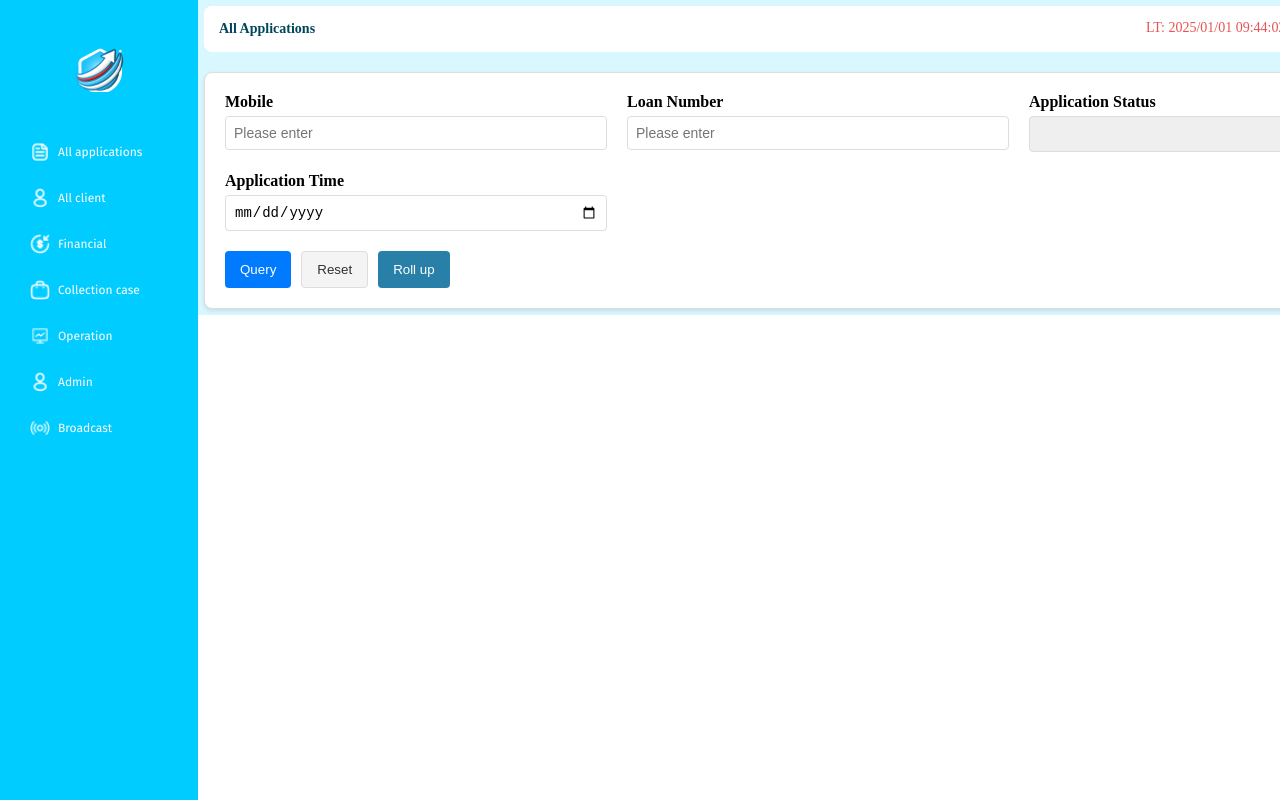
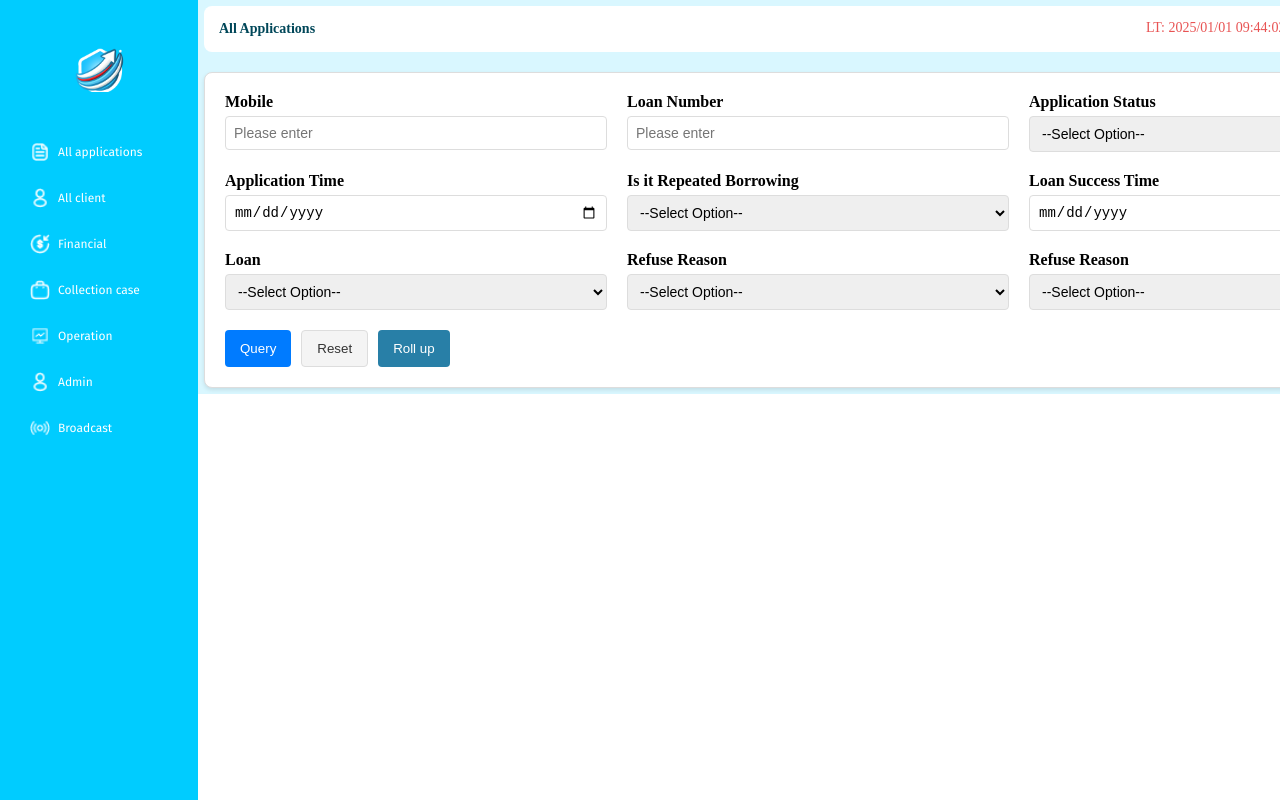
Before and after one commit to Preye-Dobra/crednow_admin_dashboard, a Vue app: page /dashboard in a window 1280 px wide. Shown: the top 800 px of the page. Built offline with nearby package versions, Linux system fonts and the light colour scheme.

Commit message:
Update main.vue

```diff
--- a/src/components/dashboard/main.vue
+++ b/src/components/dashboard/main.vue
@@ -25,7 +25,13 @@
               v-bind="field.props"
               :id="field.name"
               v-model="formData[field.name]"
-            />
+            >
+              <!-- Add default select option -->
+              <template v-if="field.type === 'select'">
+                <option disabled value="">{{ field.props.placeholder || "--Select Option--" }}</option>
+                <option v-for="(option, idx) in field.props.options" :key="idx" :value="option">{{ option }}</option>
+              </template>
+            </component>
           </div>
         </div>
 
@@ -55,9 +61,13 @@ export default {
       fields: [
         { name: "mobile", label: "Mobile", type: "input", props: { type: "text", placeholder: "Please enter" } },
         { name: "loanNumber", label: "Loan Number", type: "input", props: { type: "text", placeholder: "Please enter" } },
-        { name: "applicationStatus", label: "Application Status", type: "select", props: { options: ["--Select Option--", "Approved", "Rejected"] } },
+        { name: "applicationStatus", label: "Application Status", type: "select", props: { options: ["--Select Option--","Approved", "Rejected"], placeholder: "--Select Application Status--" } },
         { name: "applicationTime", label: "Application Time", type: "input", props: { type: "date" } },
-        // ...other fields
+        { name: "isItRepeatedBorrowing", label: "Is it Repeated Borrowing", type: "select", props: { options: ["--Select Option--","Yes", "No"], placeholder: "--Select Repeated Borrowing--" } },
+        { name: "loanSuccessTime", label: "Loan Success Time", type: "input", props: { type: "date" } },
+        { name: "loanTimeType", label: "Loan", type: "select", props: { options: ["--Select Option--","Yes", "No"], placeholder: "--Select Loan Time Type--" } },
+                { name: "refuseReason", label: "Refuse Reason", type: "select", props: { options: ["--Select Option--","ilegible", "No"], placeholder: "--Select Loan Time Type--" } },
+                  { name: "productName", label: "Refuse Reason", type: "select", props: { options: ["--Select Option--","ilegible", "No"], placeholder: "--Select Loan Time Type--" } },
       ],
     };
   },
@@ -77,7 +87,7 @@ export default {
 
 <style scoped>
 .main-content {
- padding: 6px;
+  padding: 6px;
   background-color: #D9F7FF;
   width: 100vw;
 }
```
